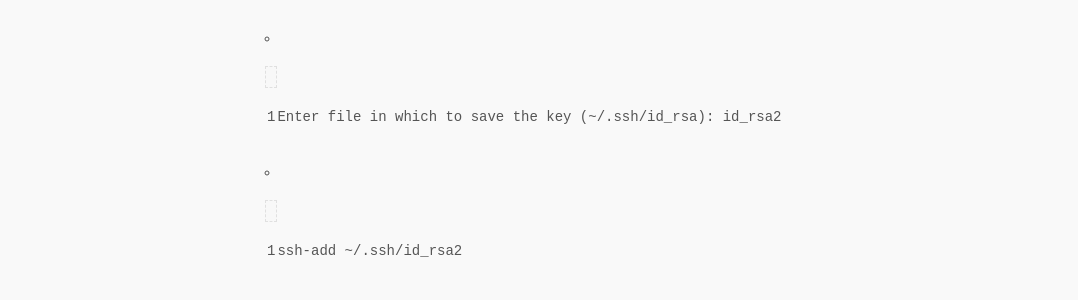
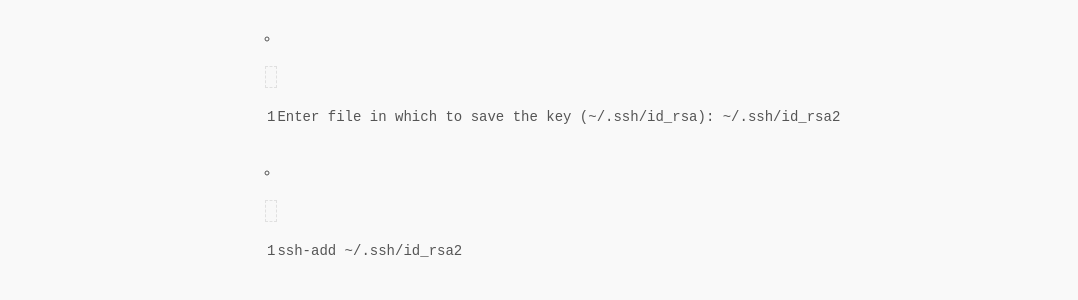
Before and after one commit to mythsumm/jekyll_blog, a Jekyll site: the page built from _posts/2016-06-27-在GitHub多个账号上添加SSH公钥.md, in a window 1280 px wide. Shown: the part 474-774 px from the top of the page, without its empty margins (0-1078 px from the left). Built offline with Jekyll 4.4.1, drawn with Linux system fonts in a browser that asks for light colours; nearby versions of some CDN libraries; some web fonts are replaced; comment, search, counter and statistics services are not loaded.

Commit message:
Update 2016-06-27-在GitHub多个账号上添加SSH公钥.md

```diff
--- a/_posts/2016-06-27-在GitHub多个账号上添加SSH公钥.md
+++ b/_posts/2016-06-27-在GitHub多个账号上添加SSH公钥.md
@@ -12,7 +12,7 @@ tags:
 
     * `ssh-keygen -t rsa -C 'ethanliao924@gmail.com'`
 
-    * `Enter file in which to save the key (~/.ssh/id_rsa): id_rsa2`
+    * `Enter file in which to save the key (~/.ssh/id_rsa): ~/.ssh/id_rsa2`
 
     * `ssh-add ~/.ssh/id_rsa2`
 
```
